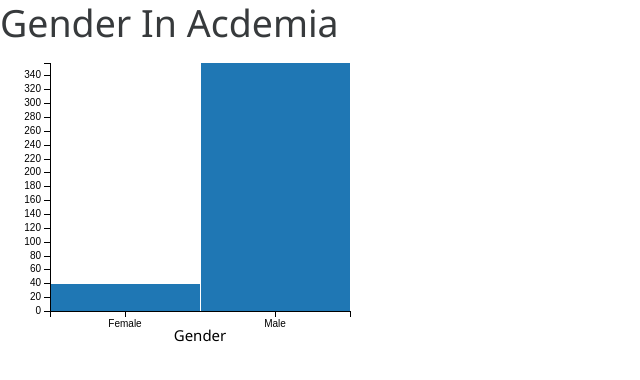
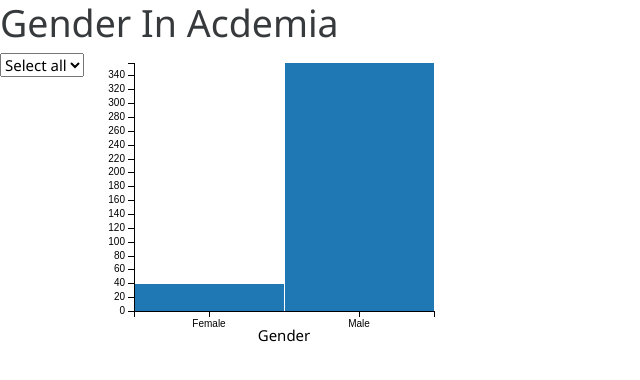
Before and after one commit to stephenjblair/dashboard, a plain HTML site: page index.html in a window 1280 px wide. Shown: the whole page, without its empty margins (0-640 px from the left). Drawn offline with Linux system fonts and the light colour scheme.

Commit message:
Added Select Menu for Discipline Selector

```diff
--- a/index.html
+++ b/index.html
@@ -18,6 +18,7 @@
 </head>
 <body>
     <h1>Gender In Acdemia</h1>
+    <div id="discipline-selector"></div>
 
     <div id="gender-balance"></div>
 </body>
--- a/static/js/graph.js
+++ b/static/js/graph.js
@@ -5,9 +5,20 @@ queue()
 function makeGraphs(error, salaryData){
     var ndx = crossfilter(salaryData);
 
+    show_discipline_selector(ndx);
     show_gender_balance(ndx);
 
     dc.renderAll();
+}
+
+function show_discipline_selector(ndx){
+    dim = ndx.dimension(dc.pluck("discipline"));
+    group =dim.group()
+
+    dc.selectMenu("#discipline-selector")
+    .dimension(dim)
+    .group(group);
+
 }
 
 function show_gender_balance(ndx) {
@@ -23,7 +34,6 @@ function show_gender_balance(ndx) {
         .transitionDuration(500)
         .x(d3.scale.ordinal())
         .xUnits(dc.units.ordinal)
-        .elasticY(true)
         .xAxisLabel("Gender")
         .yAxis().ticks(20);
 
```
